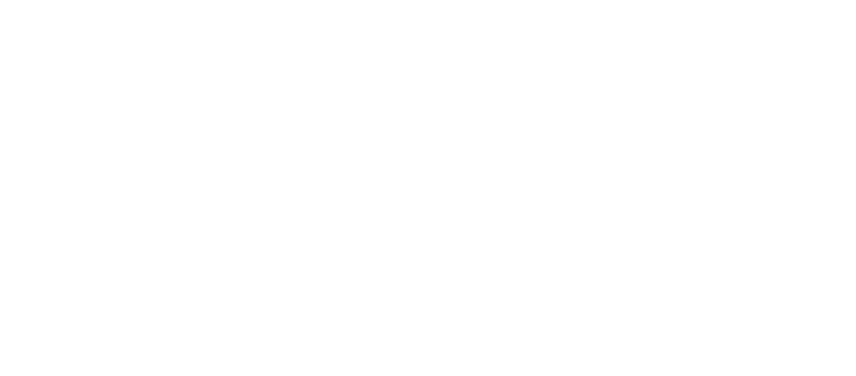
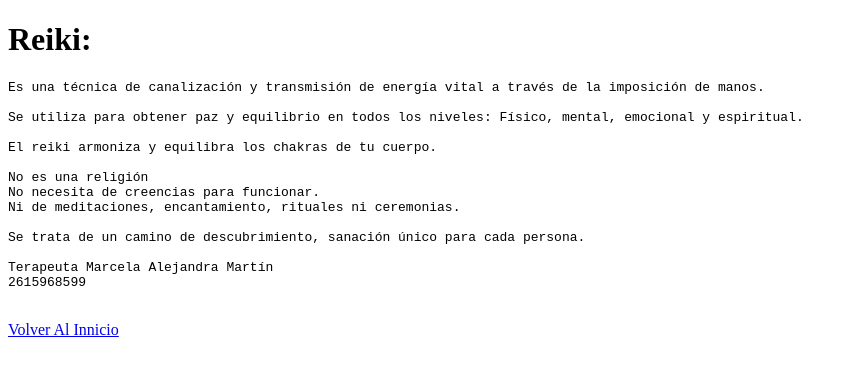
Before and after one commit to LucKeyMDZ/Proyecto_pagina, a plain HTML site: page pag_1.html in a window 1280 px wide. Shown: the whole page, without its empty margins (0-856 px from the left). Drawn offline with Linux system fonts and the light colour scheme.

Commit message:
subiendo mis primeros archivos

```diff
--- a/pag_1.html
+++ b/pag_1.html
@@ -4,9 +4,30 @@
     <meta charset="UTF-8">
     <meta http-equiv="X-UA-Compatible" content="IE=edge">
     <meta name="viewport" content="width=device-width, initial-scale=1.0">
-    <title>Quines Somos</title>
+    <title>Reiki</title>
 </head>
 <body>
+    <h1>
+        Reiki:
+    </h1>
+    <p>
+    <pre style="font: size 40px;">
+Es una técnica de canalización y transmisión de energía vital a través de la imposición de manos.
 
+Se utiliza para obtener paz y equilibrio en todos los niveles: Físico, mental, emocional y espiritual.
+
+El reiki armoniza y equilibra los chakras de tu cuerpo.
+
+No es una religión
+No necesita de creencias para funcionar.
+Ni de meditaciones, encantamiento, rituales ni ceremonias.
+
+Se trata de un camino de descubrimiento, sanación único para cada persona.
+
+Terapeuta Marcela Alejandra Martín
+2615968599
+    </pre>
+    </p>
+    <a href="index.html">Volver Al Innicio</a>
 </body>
 </html>
```
Also changed, not shown: index.html (+15 -18 lines), Imagenes/Tapping-2.jpg (added), Imagenes/digitopuntura.webp (added), Imagenes/dijitopuntura.jpg (added), Imagenes/gerontoterapia.jpg (added), Imagenes/masoterapia.jpg (added).
